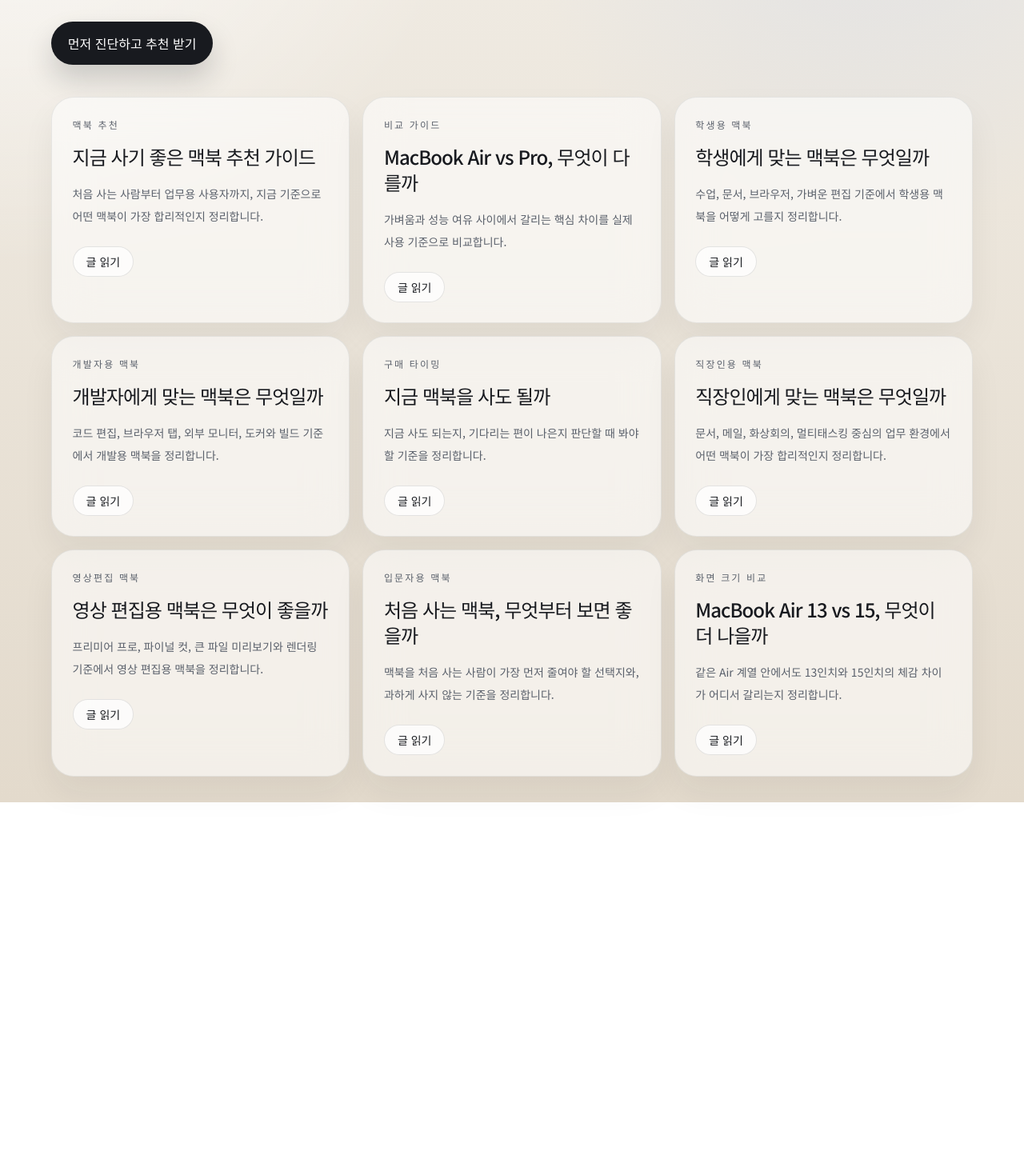
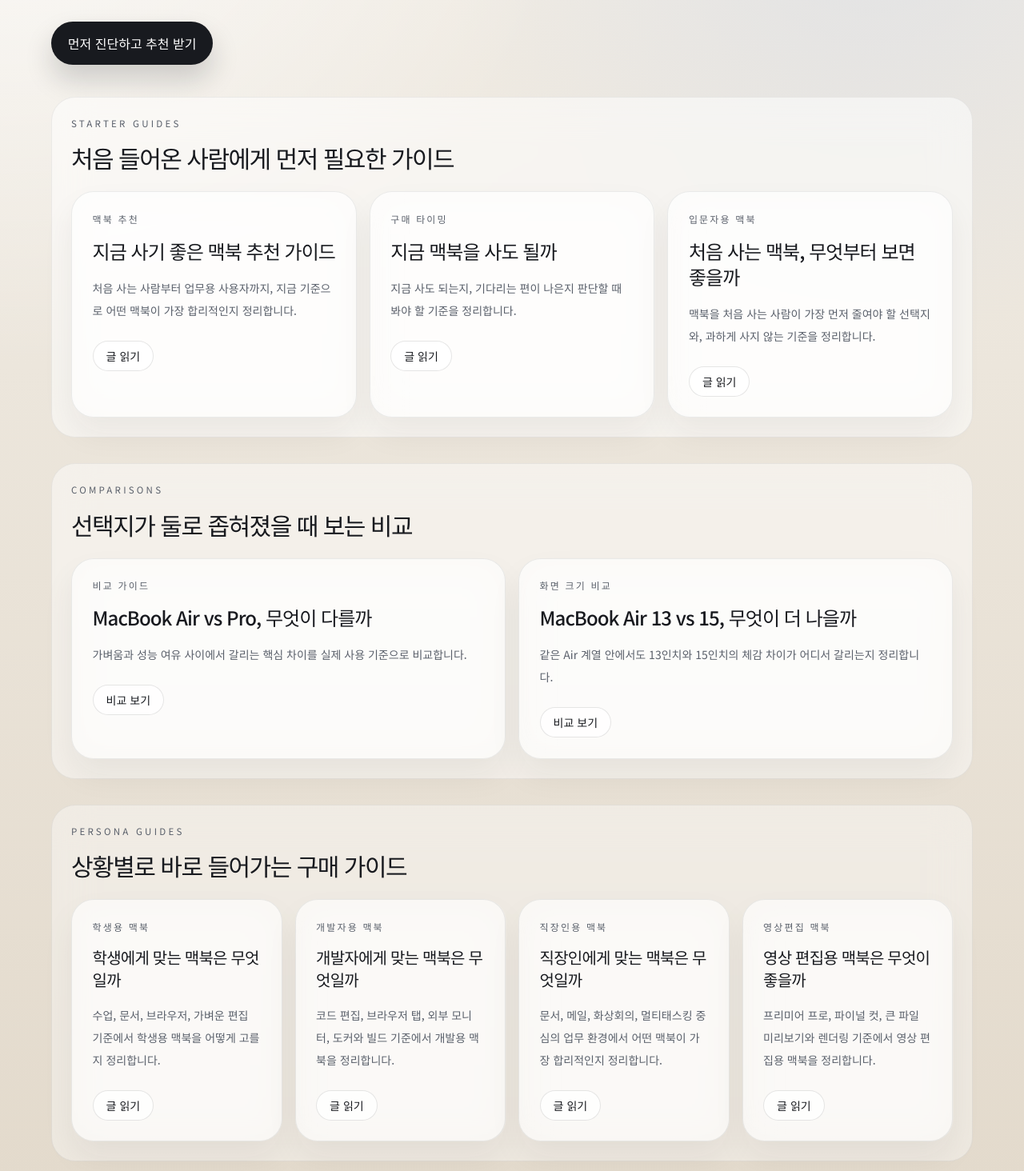
Before and after one commit to hallakies/notebook-atelier, a Next.js app: page /buying-guides in a window 1280 px wide. Shown: the part 286-1750 px from the top of the page at 80% size. Before the commit the page ends 1289 px from the top, so only its background shows below. Built offline with nearby package versions, Linux system fonts and the light colour scheme; no server answers.

Commit message:
Make guide hub and detail pages more conversion-driven

```diff
--- a/src/app/buying-guides/[slug]/page.tsx
+++ b/src/app/buying-guides/[slug]/page.tsx
@@ -177,6 +177,20 @@
           </div>
         </section>
       </article>
+
+      <div className="pointer-events-none fixed inset-x-0 bottom-4 z-40 px-4 sm:hidden">
+        <div className="pointer-events-auto mx-auto flex max-w-md items-center gap-3 rounded-full border border-black/8 bg-[rgba(255,255,255,0.92)] p-2 shadow-[0_24px_48px_rgba(24,26,31,0.16)] backdrop-blur-xl">
+          <Link className="primary-link min-w-0 flex-1 justify-center px-4 py-3 text-sm" href="/#finder">
+            4문항 진단하기
+          </Link>
+          <Link
+            className="rounded-full border border-black/8 bg-white px-4 py-3 text-sm text-[var(--ink)]"
+            href="/buying-guides"
+          >
+            다른 글
+          </Link>
+        </div>
+      </div>
     </main>
   );
 }
--- a/src/app/buying-guides/page.tsx
+++ b/src/app/buying-guides/page.tsx
@@ -1,5 +1,24 @@
 import Link from "next/link";
 import { buyingGuides } from "@/content/buying-guides";
+
+const starterGuides = buyingGuides.filter((guide) =>
+  ["best-first-macbook", "macbook-recommendation", "should-i-buy-a-macbook-now"].includes(
+    guide.slug,
+  ),
+);
+
+const comparisonGuides = buyingGuides.filter((guide) =>
+  ["macbook-air-vs-pro", "macbook-air-13-vs-15"].includes(guide.slug),
+);
+
+const personaGuides = buyingGuides.filter((guide) =>
+  [
+    "best-macbook-for-students",
+    "best-macbook-for-developers",
+    "best-macbook-for-office-work",
+    "best-macbook-for-video-editing",
+  ].includes(guide.slug),
+);
 
 export const metadata = {
   title: "맥북 구매 가이드 | Notebook Atelier",
@@ -8,8 +27,23 @@
 };
 
 export default function BuyingGuidesIndexPage() {
+  const itemListJsonLd = {
+    "@context": "https://schema.org",
+    "@type": "ItemList",
+    itemListElement: buyingGuides.map((guide, index) => ({
+      "@type": "ListItem",
+      position: index + 1,
+      url: `/buying-guides/${guide.slug}`,
+      name: guide.title,
+    })),
+  };
+
   return (
     <main className="px-4 py-8 sm:px-6 lg:px-8">
+      <script
+        type="application/ld+json"
+        dangerouslySetInnerHTML={{ __html: JSON.stringify(itemListJsonLd) }}
+      />
       <div className="mx-auto max-w-6xl">
         <header className="max-w-3xl">
           <p className="eyebrow">Buying Guides</p>
@@ -28,15 +62,20 @@
           </div>
         </header>
 
-        <div className="mt-10 grid gap-4 md:grid-cols-2 xl:grid-cols-3">
-          {buyingGuides.map((guide) => (
+        <section className="mt-10 rounded-[30px] border border-black/6 bg-[rgba(255,255,255,0.54)] p-6 backdrop-blur-xl">
+          <p className="eyebrow">Starter Guides</p>
+          <h2 className="mt-4 text-3xl font-medium tracking-[-0.05em] text-[var(--ink)]">
+            처음 들어온 사람에게 먼저 필요한 가이드
+          </h2>
+          <div className="mt-6 grid gap-4 md:grid-cols-3">
+            {starterGuides.map((guide) => (
               <article key={guide.slug} className="surface-panel">
                 <p className="text-xs uppercase tracking-[0.18em] text-[var(--muted)]">
                   {guide.category}
                 </p>
-              <h2 className="mt-4 text-2xl font-medium tracking-[-0.04em] text-[var(--ink)]">
+                <h3 className="mt-4 text-2xl font-medium tracking-[-0.04em] text-[var(--ink)]">
                   {guide.title}
-              </h2>
+                </h3>
                 <p className="mt-4 text-sm leading-7 text-[var(--muted)]">
                   {guide.excerpt}
                 </p>
@@ -49,6 +88,63 @@
               </article>
             ))}
           </div>
+        </section>
+
+        <section className="mt-8 rounded-[30px] border border-black/6 bg-[rgba(255,255,255,0.46)] p-6 backdrop-blur-xl">
+          <p className="eyebrow">Comparisons</p>
+          <h2 className="mt-4 text-3xl font-medium tracking-[-0.05em] text-[var(--ink)]">
+            선택지가 둘로 좁혀졌을 때 보는 비교
+          </h2>
+          <div className="mt-6 grid gap-4 md:grid-cols-2">
+            {comparisonGuides.map((guide) => (
+              <article key={guide.slug} className="surface-panel">
+                <p className="text-xs uppercase tracking-[0.18em] text-[var(--muted)]">
+                  {guide.category}
+                </p>
+                <h3 className="mt-4 text-2xl font-medium tracking-[-0.04em] text-[var(--ink)]">
+                  {guide.title}
+                </h3>
+                <p className="mt-4 text-sm leading-7 text-[var(--muted)]">
+                  {guide.excerpt}
+                </p>
+                <Link
+                  href={`/buying-guides/${guide.slug}`}
+                  className="mt-6 inline-flex rounded-full border border-black/10 bg-white/75 px-4 py-2 text-sm text-[var(--ink)]"
+                >
+                  비교 보기
+                </Link>
+              </article>
+            ))}
+          </div>
+        </section>
+
+        <section className="mt-8 rounded-[30px] border border-black/6 bg-[rgba(255,255,255,0.38)] p-6 backdrop-blur-xl">
+          <p className="eyebrow">Persona Guides</p>
+          <h2 className="mt-4 text-3xl font-medium tracking-[-0.05em] text-[var(--ink)]">
+            상황별로 바로 들어가는 구매 가이드
+          </h2>
+          <div className="mt-6 grid gap-4 md:grid-cols-2 xl:grid-cols-4">
+            {personaGuides.map((guide) => (
+              <article key={guide.slug} className="surface-panel">
+                <p className="text-xs uppercase tracking-[0.18em] text-[var(--muted)]">
+                  {guide.category}
+                </p>
+                <h3 className="mt-4 text-xl font-medium tracking-[-0.04em] text-[var(--ink)]">
+                  {guide.title}
+                </h3>
+                <p className="mt-4 text-sm leading-7 text-[var(--muted)]">
+                  {guide.excerpt}
+                </p>
+                <Link
+                  href={`/buying-guides/${guide.slug}`}
+                  className="mt-6 inline-flex rounded-full border border-black/10 bg-white/75 px-4 py-2 text-sm text-[var(--ink)]"
+                >
+                  글 읽기
+                </Link>
+              </article>
+            ))}
+          </div>
+        </section>
       </div>
     </main>
   );
```
Lines whose indentation alone changed are shown as unchanged.
